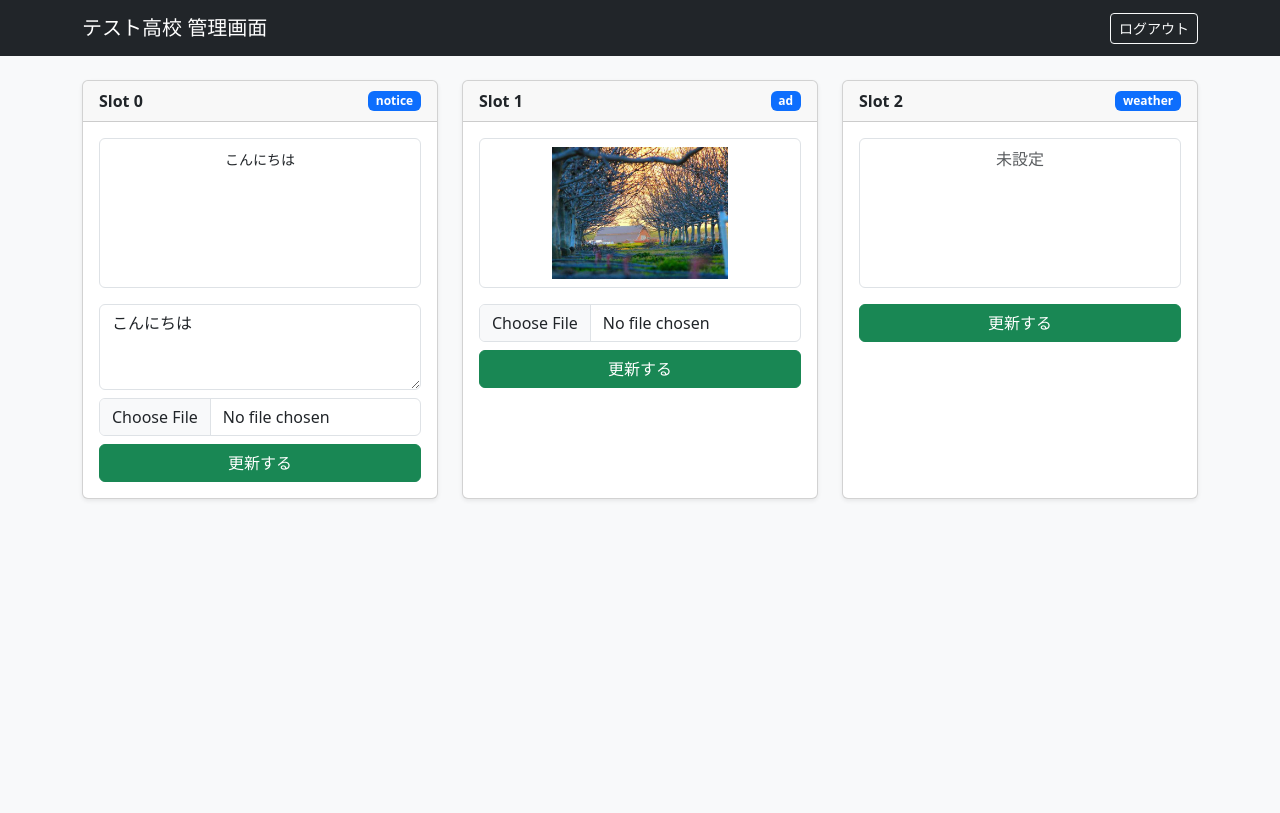
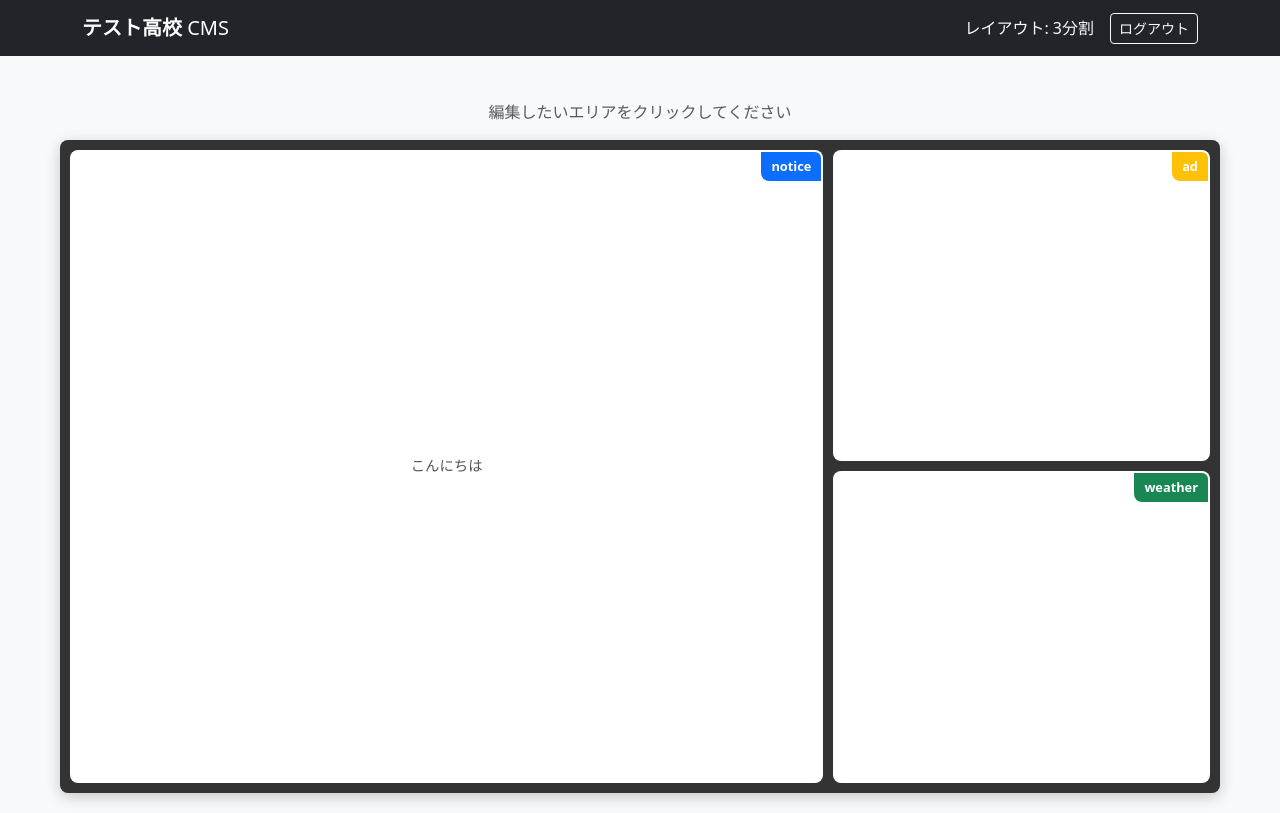
Before and after one commit to cometa-kaito/signage-backend, a FastAPI app: page /dashboard in a window 1280 px wide. Before the commit the page ends 500 px from the top, so only its background shows below. Run offline with FastAPI, Linux system fonts and the light colour scheme; a user stored in the database is signed in.

Commit message:
Update CMS to Visual Dashboard

```diff
--- a/main.py
+++ b/main.py
@@ -21,7 +21,7 @@ import database
 # ==========================================
 # ★設定: あなたのPCのIPアドレスに書き換え
 # ==========================================
-HOST_URL = "http://rebounder-signage.onrender.com"
+HOST_URL = "https://rebounder-signage.onrender.com"
 SECRET_KEY = "super-secret-key"
 
 app = FastAPI()
--- /dev/null
+++ b/static/dashboard.css
@@ -0,0 +1,107 @@
+/* static/dashboard.css */
+
+/* ダッシュボード全体のコンテナ */
+.dashboard-container {
+    max-width: 1200px;
+    margin: 0 auto;
+    padding: 20px;
+}
+
+/* --- グリッドレイアウト (ラズパイ側のコピー + 調整) --- */
+#preview-grid {
+    display: grid;
+    width: 100%;
+    aspect-ratio: 16 / 9; /* サイネージの比率に固定 */
+    background-color: #333; /* 画面外の背景 */
+    padding: 10px;
+    gap: 10px;
+    border-radius: 8px;
+    box-shadow: 0 4px 15px rgba(0,0,0,0.2);
+}
+
+/* レイアウトパターン */
+.layout-1 { grid-template-columns: 1fr; grid-template-rows: 1fr; }
+.layout-2 { grid-template-columns: 1fr 1fr; grid-template-rows: 1fr; }
+.layout-3 { grid-template-columns: 2fr 1fr; grid-template-rows: 1fr 1fr; }
+.layout-3 .slot-0 { grid-row: 1 / span 2; }
+.layout-4 { grid-template-columns: 1fr 1fr; grid-template-rows: 1fr 1fr; }
+.layout-5 { grid-template-columns: 1fr 1fr 1fr 1fr 1fr 1fr; grid-template-rows: 1fr 1fr; }
+.layout-5 .slot-0 { grid-column: 1 / span 3; }
+.layout-5 .slot-1 { grid-column: 4 / span 3; }
+.layout-5 .slot-2 { grid-column: 1 / span 2; }
+.layout-5 .slot-3 { grid-column: 3 / span 2; }
+.layout-5 .slot-4 { grid-column: 5 / span 2; }
+.layout-6 { grid-template-columns: 1fr 1fr 1fr; grid-template-rows: 1fr 1fr; }
+
+/* --- 各スロット (編集可能なボタンとしてデザイン) --- */
+.dashboard-slot {
+    background-color: white;
+    border-radius: 8px;
+    overflow: hidden;
+    position: relative;
+    cursor: pointer; /* クリックできるアイコン */
+    transition: transform 0.2s, box-shadow 0.2s;
+    border: 2px solid transparent;
+}
+
+.dashboard-slot:hover {
+    transform: scale(1.02);
+    box-shadow: 0 8px 20px rgba(0,0,0,0.3);
+    border-color: #007bff; /* ホバー時に青枠 */
+    z-index: 10;
+}
+
+/* ラベル (右上) */
+.slot-type-badge {
+    position: absolute;
+    top: 0;
+    right: 0;
+    padding: 5px 10px;
+    color: white;
+    font-size: 0.8rem;
+    font-weight: bold;
+    border-bottom-left-radius: 8px;
+    z-index: 5;
+}
+
+/* 中身のプレビュー */
+.slot-preview {
+    width: 100%;
+    height: 100%;
+    display: flex;
+    align-items: center;
+    justify-content: center;
+    color: #555;
+    font-size: 0.9rem;
+    padding: 10px;
+    text-align: center;
+}
+
+.slot-preview img {
+    width: 100%;
+    height: 100%;
+    object-fit: contain; /* はみ出し防止 */
+    background: #000;
+}
+
+/* 編集アイコン (ホバー時に出る) */
+.edit-overlay {
+    position: absolute;
+    top: 0; left: 0; width: 100%; height: 100%;
+    background: rgba(0, 123, 255, 0.3);
+    display: flex;
+    align-items: center;
+    justify-content: center;
+    opacity: 0;
+    transition: opacity 0.2s;
+}
+.dashboard-slot:hover .edit-overlay {
+    opacity: 1;
+}
+.edit-text {
+    background: white;
+    padding: 5px 15px;
+    border-radius: 20px;
+    font-weight: bold;
+    color: #007bff;
+}
--- a/templates/dashboard.html
+++ b/templates/dashboard.html
@@ -3,53 +3,142 @@
 <head>
     <title>ダッシュボード - {{ school.name }}</title>
     <link href="https://cdn.jsdelivr.net/npm/bootstrap@5.3.0/dist/css/bootstrap.min.css" rel="stylesheet">
+    <link href="/static/dashboard.css" rel="stylesheet">
 </head>
 <body class="bg-light">
-    <nav class="navbar navbar-dark bg-dark mb-4">
+
+    <nav class="navbar navbar-expand-lg navbar-dark bg-dark mb-4">
         <div class="container">
-            <span class="navbar-brand">{{ school.name }} 管理画面</span>
+            <span class="navbar-brand">
+                <strong>{{ school.name }}</strong> CMS
+            </span>
+            <div class="d-flex align-items-center">
+                <span class="text-light me-3">レイアウト: {{ slots_data|length }}分割</span>
                 <a href="/logout" class="btn btn-outline-light btn-sm">ログアウト</a>
+            </div>
         </div>
     </nav>
 
-    <div class="container">
-        <div class="row">
+    <div class="dashboard-container">
+        <div class="text-center mb-3">
+            <p class="text-muted">編集したいエリアをクリックしてください</p>
+        </div>
+
+        <div id="preview-grid" class="layout-{{ slots_data|length }}">
+
             {% for item in slots_data %}
-            <div class="col-md-4 mb-4">
-                <div class="card h-100 shadow-sm">
-                    <div class="card-header d-flex justify-content-between align-items-center">
-                        <strong>Slot {{ item.slot.position }}</strong>
-                        <span class="badge bg-primary">{{ item.slot.content_type }}</span>
+            <div class="dashboard-slot slot-{{ item.slot.position }}"
+                 onclick="openEditModal('{{ item.slot.id }}', '{{ item.slot.content_type }}', '{{ item.content.body or '' }}')">
+
+                <span class="slot-type-badge bg-{{ 'primary' if item.slot.content_type == 'notice' else 'warning' if item.slot.content_type == 'ad' else 'success' }}">
+                    {{ item.slot.content_type }}
+                </span>
+
+                <div class="slot-preview">
+                    {% if item.slot.content_type == 'ad' %}
+                        <div class="text-white">
+                            <i class="bi bi-collection-play"></i> スライドショー<br>
+                            (自動配信)
                         </div>
-                    <div class="card-body">
-                        <div class="mb-3 p-2 border rounded bg-white text-center" style="height: 150px; overflow: hidden;">
-                            {% if item.content.media_url %}
-                                <img src="{{ item.content.media_url }}" style="max-height: 100%; max-width: 100%;">
+                    {% elif item.slot.content_type == 'weather' %}
+                        <div class="text-white">
+                            天気予報<br>(自動配信)
+                        </div>
+                    {% elif item.content.media_url %}
+                        <img src="{{ item.content.media_url }}">
                     {% elif item.content.body %}
-                                <small>{{ item.content.body }}</small>
+                        {{ item.content.body }}
                     {% else %}
-                                <span class="text-muted">未設定</span>
+                        <span class="text-muted">（未設定）</span>
                     {% endif %}
                 </div>
 
+                <div class="edit-overlay">
+                    <span class="edit-text">編集する</span>
+                </div>
+            </div>
+            {% endfor %}
+
+        </div>
+    </div>
+
+    <div class="modal fade" id="editModal" tabindex="-1" aria-hidden="true">
+        <div class="modal-dialog">
+            <div class="modal-content">
                 <form action="/update_content" method="post" enctype="multipart/form-data">
-                            <input type="hidden" name="slot_id" value="{{ item.slot.id }}">
+                    <div class="modal-header">
+                        <h5 class="modal-title">コンテンツ編集</h5>
+                        <button type="button" class="btn-close" data-bs-dismiss="modal" aria-label="Close"></button>
+                    </div>
+                    <div class="modal-body">
+                        <input type="hidden" name="slot_id" id="modalSlotId">
 
-                            {% if item.slot.content_type == 'notice' %}
-                                <textarea name="body" class="form-control mb-2" rows="3" placeholder="お知らせ本文">{{ item.content.body or '' }}</textarea>
-                            {% endif %}
+                        <div class="mb-3">
+                            <label class="form-label">枠の種類:</label>
+                            <span id="modalSlotType" class="badge bg-secondary"></span>
+                            <p class="text-muted small" id="modalTypeDesc"></p>
+                        </div>
 
-                            {% if item.slot.content_type == 'ad' or item.slot.content_type == 'notice' %}
-                                <input type="file" name="file" class="form-control mb-2">
-                            {% endif %}
+                        <div id="formNotice" class="d-none">
+                            <div class="mb-3">
+                                <label class="form-label">メッセージ本文</label>
+                                <textarea name="body" id="modalBody" class="form-control" rows="4"></textarea>
+                            </div>
+                            <div class="mb-3">
+                                <label class="form-label">画像 (任意)</label>
+                                <input type="file" name="file" class="form-control">
+                            </div>
+                        </div>
 
-                            <button type="submit" class="btn btn-success w-100">更新する</button>
+                        <div id="formAuto" class="d-none">
+                            <div class="alert alert-info">
+                                この枠はシステムまたは広告主によって自動配信されています。<br>
+                                教員画面から個別の編集はできません。
+                            </div>
+                        </div>
+
+                    </div>
+                    <div class="modal-footer">
+                        <button type="button" class="btn btn-secondary" data-bs-dismiss="modal">キャンセル</button>
+                        <button type="submit" id="submitBtn" class="btn btn-primary">更新して反映</button>
+                    </div>
                 </form>
             </div>
         </div>
     </div>
-            {% endfor %}
-        </div>
-    </div>
+
+    <script src="https://cdn.jsdelivr.net/npm/bootstrap@5.3.0/dist/js/bootstrap.bundle.min.js"></script>
+
+    <script>
+        function openEditModal(slotId, contentType, currentBody) {
+            // 値をセット
+            document.getElementById('modalSlotId').value = slotId;
+            document.getElementById('modalSlotType').innerText = contentType;
+
+            // フォームの切り替え
+            const formNotice = document.getElementById('formNotice');
+            const formAuto = document.getElementById('formAuto');
+            const submitBtn = document.getElementById('submitBtn');
+
+            if (contentType === 'notice') {
+                // お知らせの場合: 編集可能
+                formNotice.classList.remove('d-none');
+                formAuto.classList.add('d-none');
+                submitBtn.disabled = false;
+
+                // 現在の本文を入れる
+                document.getElementById('modalBody').value = currentBody;
+            } else {
+                // 天気・広告の場合: 編集不可（案内のみ）
+                formNotice.classList.add('d-none');
+                formAuto.classList.remove('d-none');
+                submitBtn.disabled = true; // ボタン無効化
+            }
+
+            // モーダルを表示
+            var myModal = new bootstrap.Modal(document.getElementById('editModal'));
+            myModal.show();
+        }
+    </script>
 </body>
 </html>
```
Also changed, not shown: signage.db. Lines whose indentation alone changed are shown as unchanged.
